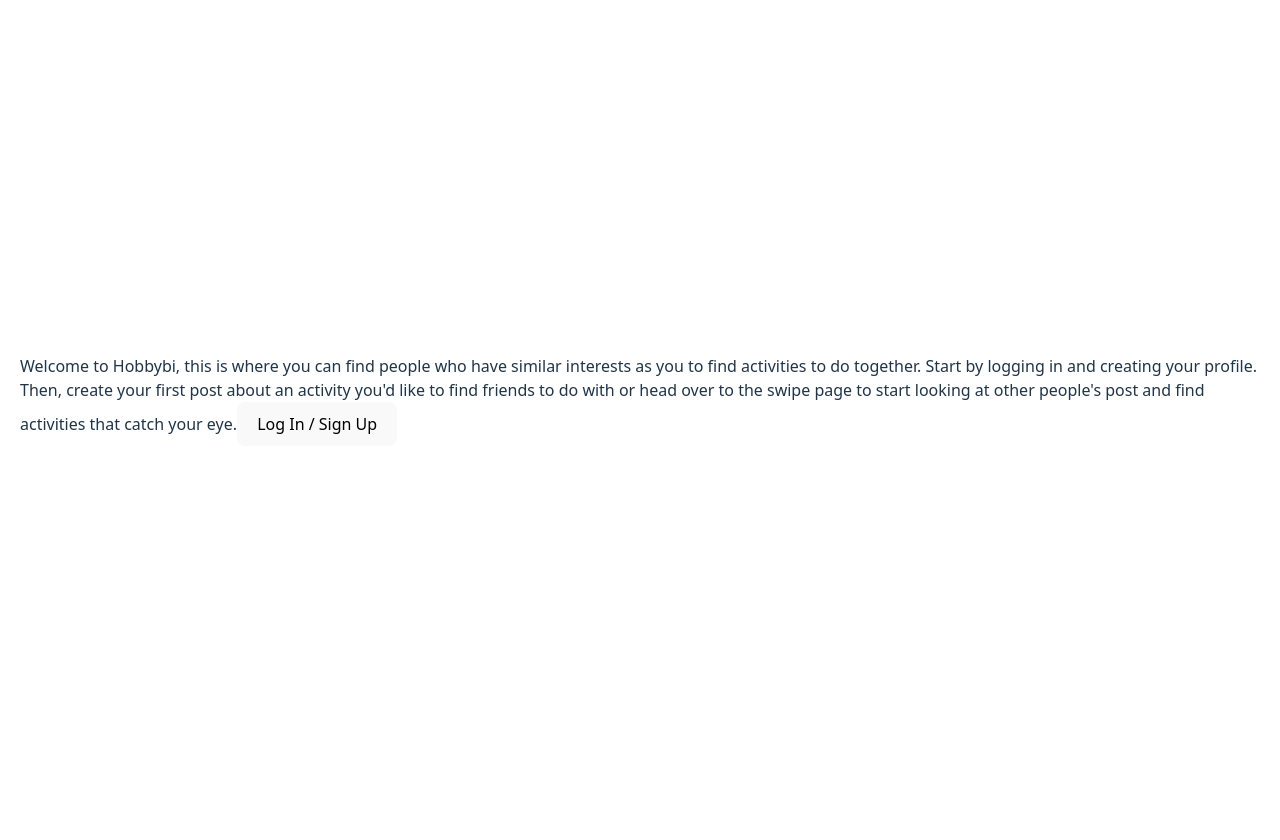
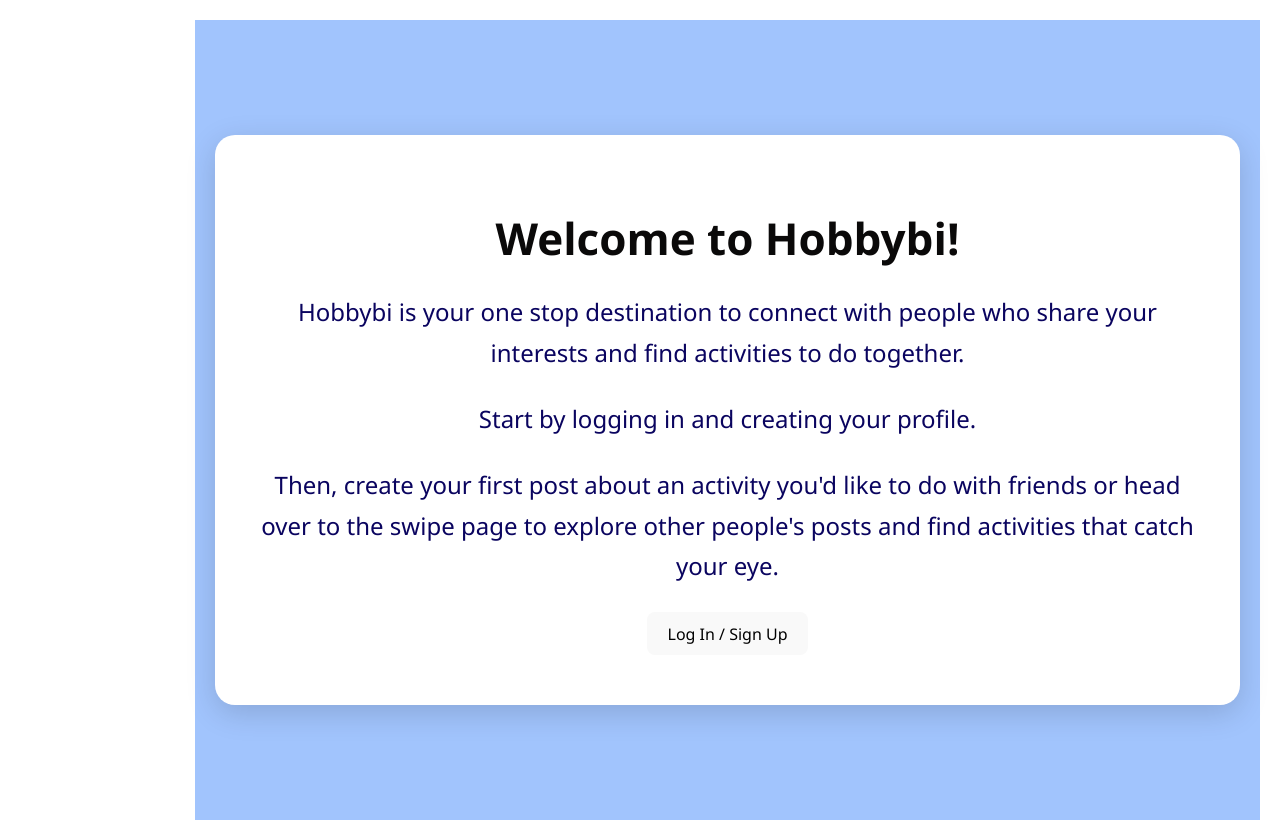
Before and after one commit to Za-Powar/McHacks13-Hobbybi, a React (Vite) app in the folder frontend/: page / in a window 1280 px wide. Before the commit the page ends 800 px from the top, so only its background shows below. Built offline with nearby package versions, Linux system fonts and the light colour scheme; no server answers.

Commit message:
welcome page pretty

```diff
--- /dev/null
+++ b/frontend/src/styles/welcome-style.css
@@ -0,0 +1,45 @@
+/* Outer page */
+.welcome-page {
+  display: flex;
+  justify-content: center; /* centers card horizontally */
+  align-items: center; /* starts content from top */
+  min-height: 100vh;
+  background: #a1c4fd ;
+  padding: 20px;
+  box-sizing: border-box;
+  margin-left: 175px
+
+}
+
+/* Card style - full width */
+.welcome-card {
+  width: 100%;            /* fills the container */
+  max-width: 1000px;      /* optional: prevents over-stretch on very large screens */
+  background-color: #ffffff;
+  padding: 50px 40px;     /* larger padding for full-page feel */
+  border-radius: 20px;
+  box-shadow: 0 8px 30px rgba(0, 0, 0, 0.15);
+  text-align: center;
+  font-family: "Segoe UI", Tahoma, Geneva, Verdana, sans-serif;
+}
+
+/* Title */
+.welcome-title {
+  font-size: 44px;
+  color: #0a0909;
+  margin-bottom: 30px;
+  font-weight: bold;
+}
+
+/* Paragraph text */
+.welcome-text {
+  font-size: 24px;
+  color: #0a045f;
+  line-height: 1.7;
+  margin-bottom: 25px;
+}
+
+/* Center Login Button */
+.login-button-wrapper {
+  margin-top: 20px;
+}
--- a/frontend/src/webpages/welcome.jsx
+++ b/frontend/src/webpages/welcome.jsx
@@ -1,18 +1,24 @@
-// src/webpages/welcome.jsx
 import { LoginButton } from "../components/LoginButton";
+import "../styles/welcome-style.css";
 
 function Welcome() {
   return (
-    <div>
-        Welcome to Hobbybi,
-        this is where you can find people who have similar
-        interests as you to find activities to do together.
-        Start by logging in and creating your profile. Then,
-        create your first post about an activity you'd like
-        to find friends to do with or head over to the swipe
-        page to start looking at other people's post and find
-        activities that catch your eye.
-        <LoginButton/>
+    <div className="welcome-page">
+      <div className="welcome-card">
+        <h1 className="welcome-title">Welcome to Hobbybi!</h1>
+        <p className="welcome-text">
+          Hobbybi is your one stop destination to connect with people who share your interests and find activities to do together.
+        </p>
+        <p className="welcome-text">
+          Start by logging in and creating your profile.
+        </p>
+        <p className="welcome-text">
+          Then, create your first post about an activity you'd like to do with friends or head over to the swipe page to explore other people's posts and find activities that catch your eye.
+        </p>
+        <div className="login-button-wrapper">
+          <LoginButton />
+        </div>
+      </div>
     </div>
   );
 }
```
